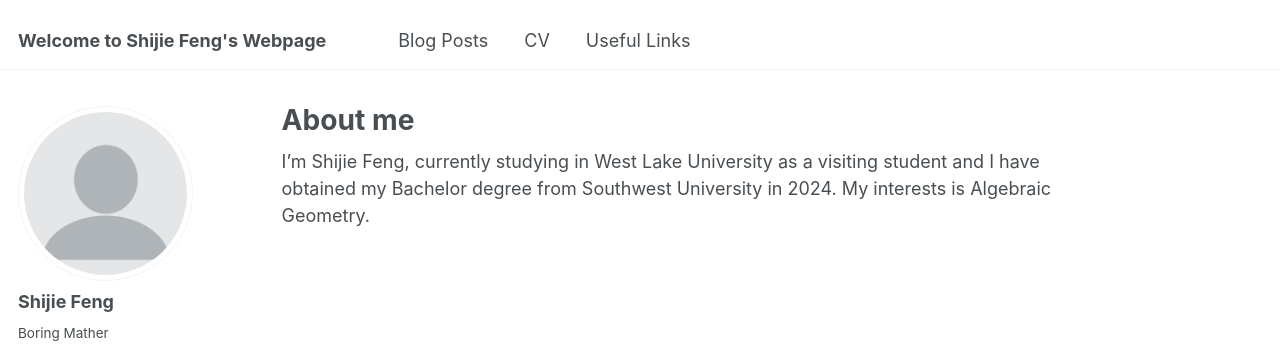
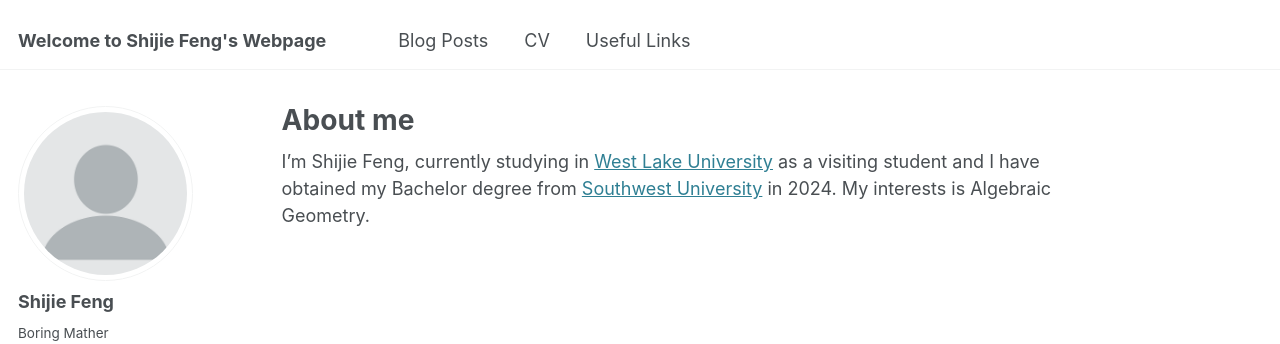
Before and after one commit to SHJFeng/SHJFeng.github.io, a Jekyll site: the page built from _pages/about.md, in a window 1280 px wide. Shown: the top 344 px of the page. Built offline with Jekyll 4.4.1, drawn with Linux system fonts in a browser that asks for light colours; part of the change alters nothing that is shown.

Commit message:
Update about.md

```diff
--- a/_pages/about.md
+++ b/_pages/about.md
@@ -8,4 +8,4 @@ redirect_from:
 ---
 
 
-I'm Shijie Feng, currently studying in West Lake University as a visiting student and I have obtained my Bachelor degree from Southwest University in 2024. My interests is Algebraic Geometry.
+I'm Shijie Feng, currently studying in [West Lake University](https://science.westlake.edu.cn/en/About/areasofstudy/Overview_2/) as a visiting student and I have obtained my Bachelor degree from [Southwest University](http://math.swu.edu.cn/) in 2024. My interests is Algebraic Geometry.
```
